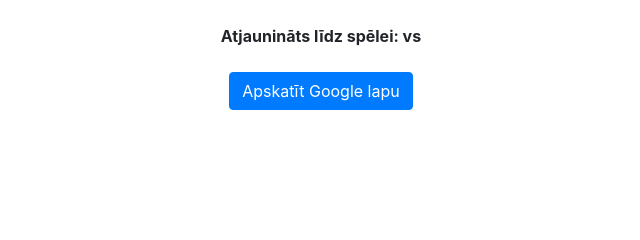
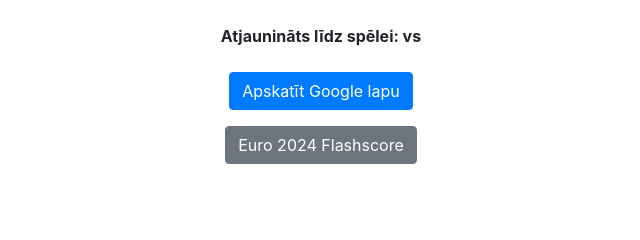
Before and after one commit to zajebs/IespiedPrese, a Flask app: template templates/leaderboard.html in a window 1280 px wide. Shown: the part 205-445 px from the top of the page, without its empty margins (319-959 px from the left). Run offline with Flask 3, Linux system fonts and the light colour scheme; the template is opened without the code that fills it, so the values that code supplies are empty; parts of the project's set-up code (start-up, migrations or seed data) failed here and were passed over; some libraries are stand-ins or nearby versions.

Commit message:
flashscore

```diff
--- a/templates/leaderboard.html
+++ b/templates/leaderboard.html
@@ -32,6 +32,9 @@
         <p class="text-center mt-4">
             <a href="https://docs.google.com/spreadsheets/d/1MRxo0eSDsBTgznVJQD9RUW-dv4HFGTvNMTDj9YfSxAE/" class="btn btn-primary">Apskatīt Google lapu</a>
         </p>
+        <p class="text-center mt-2">
+            <a href="https://www.flashscore.com/football/europe/euro/" class="btn btn-secondary">Euro 2024 Flashscore</a>
+        </p>
     </div>
 </body>
 </html>
```
